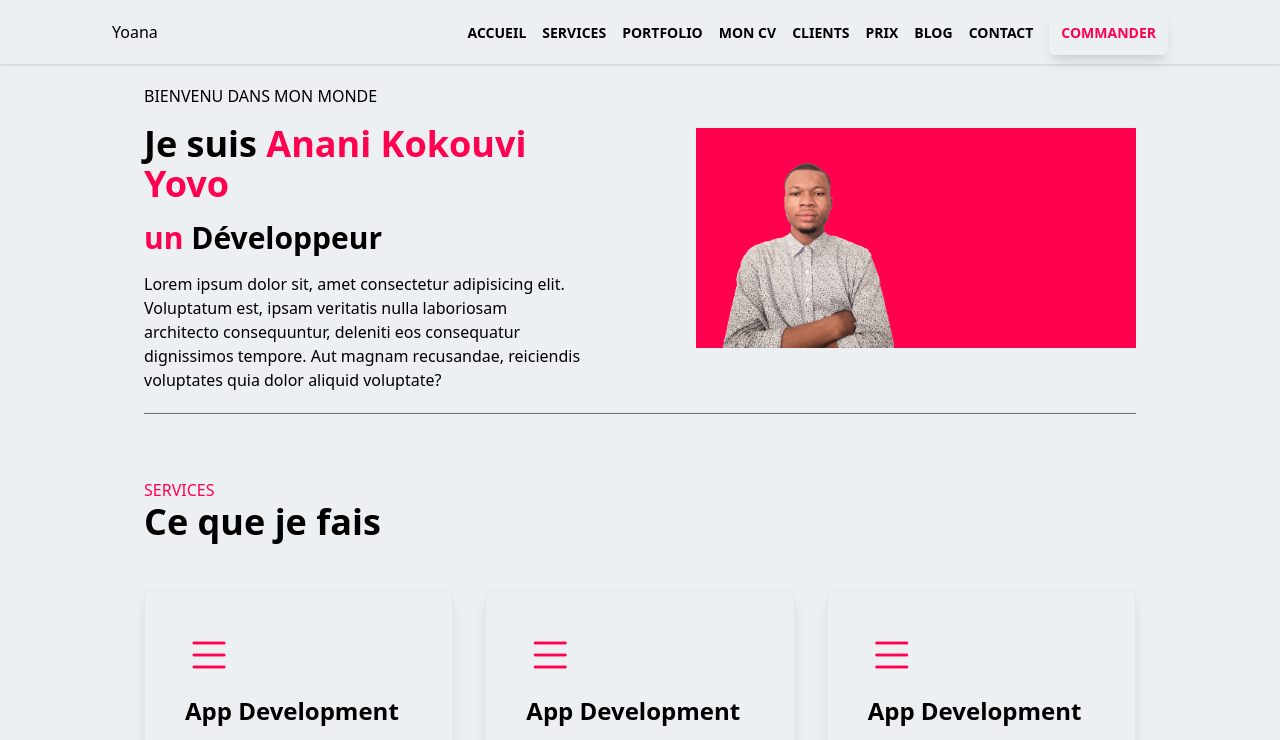
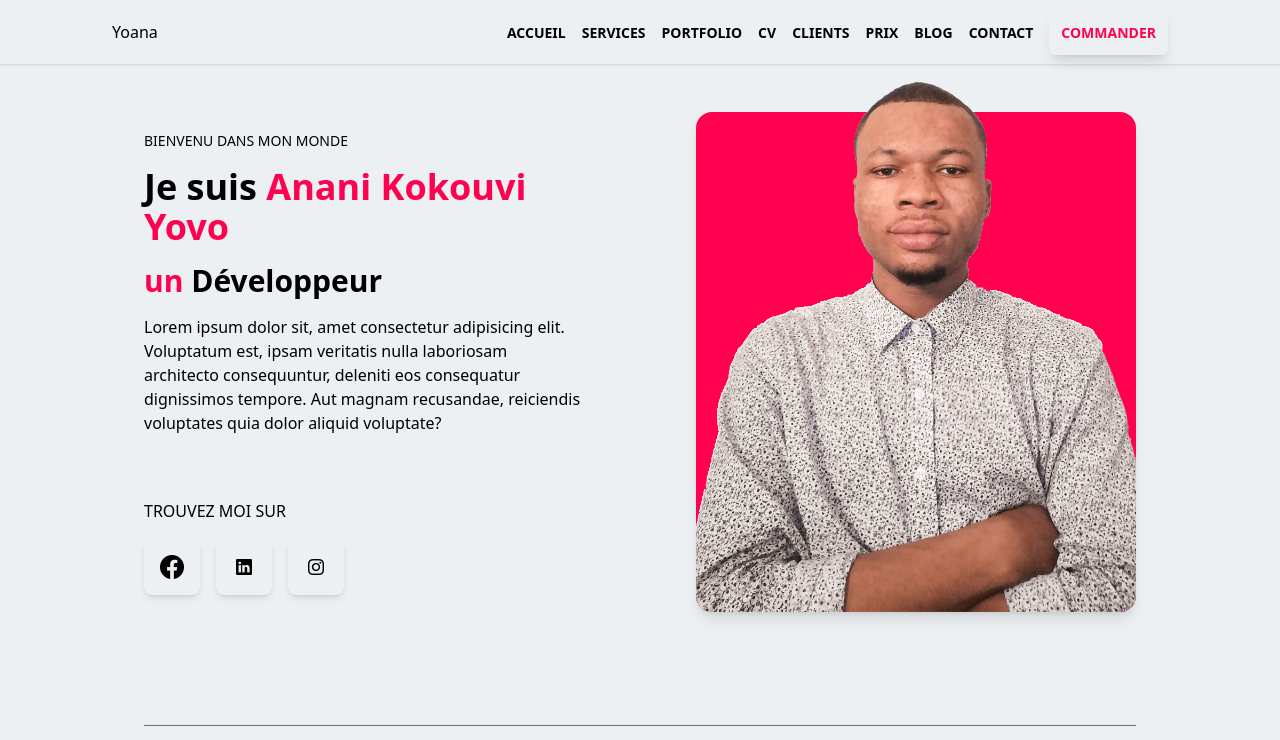
Before and after one commit to ntsociety/portfolio, a website: page index.html in a window 1280 px wide. Shown: the top 740 px of the page. Drawn offline with nearby package versions, Linux system fonts and the light colour scheme.

Commit message:
Portfolio V1

```diff
--- a/index.html
+++ b/index.html
@@ -48,7 +48,7 @@
           <li>
             <a href="#portfolio" class="hover:text-primary">Portfolio</a>
           </li>
-          <li><a href="#resume" class="hover:text-primary">Mon CV</a></li>
+          <li><a href="#resume" class="hover:text-primary">CV</a></li>
           <li><a href="#clients" class="hover:text-primary">Clients</a></li>
           <li><a href="#pricing" class="hover:text-primary">Prix</a></li>
           <li><a href="#blog" class="hover:text-primary">Blog</a></li>
@@ -99,12 +99,12 @@
     </div>
     <!-- fin mobile nav -->
     <main class="md:mx-36 mx-6">
-      <header class="my-5" id="home">
+      <header class="mb-16 py-12" id="home">
         <div
           class="flex md:flex-nowrap flex-wrap justify-between items-center gap-28"
         >
           <div class="about-text md:order-first order-last md:w-[50%]">
-            <h3 class="uppercase">Bienvenu dans mon monde</h3>
+            <h3 class="uppercase text-[14px]">Bienvenu dans mon monde</h3>
             <h2 class="text-4xl my-4 font-bold">
               Je suis <span class="text-primary">Anani Kokouvi Yovo</span>
             </h2>
@@ -119,11 +119,37 @@
               magnam recusandae, reiciendis voluptates quia dolor aliquid
               voluptate?
             </p>
+            <div class="mt-16">
+              <p class="uppercase">TROUVEZ MOI SUR</p>
+              <div class="flex gap-4 mt-4">
+                <div
+                  class="fb h-14 w-14 hover:bg-primary hover:text-white shadow-md rounded-lg duration-300 translate hover:-translate-y-1 flex items-center justify-center cursor-pointer"
+                >
+                  <a href="" class="text-2xl"><i class="bi bi-facebook"></i></a>
+                </div>
+                <div
+                  class="in h-14 w-14 hover:bg-primary hover:text-white shadow-md rounded-lg duration-300 translate hover:-translate-y-1 flex items-center justify-center cursor-pointer"
+                >
+                  <a href="https://www.linkedin.com/in/yoana228/"
+                    ><i class="bi bi-linkedin"></i
+                  ></a>
+                </div>
+                <div
+                  class="ins h-14 w-14 hover:bg-primary hover:text-white shadow-md rounded-lg duration-300 translate hover:-translate-y-1 flex items-center justify-center cursor-pointer"
+                >
+                  <a href=""><i class="bi bi-instagram"></i></a>
+                </div>
+              </div>
+            </div>
           </div>
           <div
-            class="about-profile md:order-last order-first md:w-[50%] bg-primary"
+            class="about-profile mx-auto justify-center items-end overflow-visible flex md:order-last shadow-lg rounded-2xl h-[500px] order-first md:w-[50%] bg-primary"
           >
-            <img src="images/profil.png" class="myprofile md:w-[50%]" alt="" />
+            <img
+              src="images/profil.png"
+              class="myprofile h-[630px] w-[100%] object-cover rounded-2xl"
+              alt=""
+            />
           </div>
         </div>
       </header>
@@ -382,7 +408,9 @@
                 <div
                   class="in h-14 w-14 hover:bg-primary hover:text-white shadow-md rounded-lg duration-300 translate hover:-translate-y-1 flex items-center justify-center cursor-pointer"
                 >
-                  <a href=""><i class="bi bi-linkedin"></i></a>
+                  <a href="https://www.linkedin.com/in/yoana228/"
+                    ><i class="bi bi-linkedin"></i
+                  ></a>
                 </div>
                 <div
                   class="ins h-14 w-14 hover:bg-primary hover:text-white shadow-md rounded-lg duration-300 translate hover:-translate-y-1 flex items-center justify-center cursor-pointer"
```
Also changed, not shown: src/output.css.
